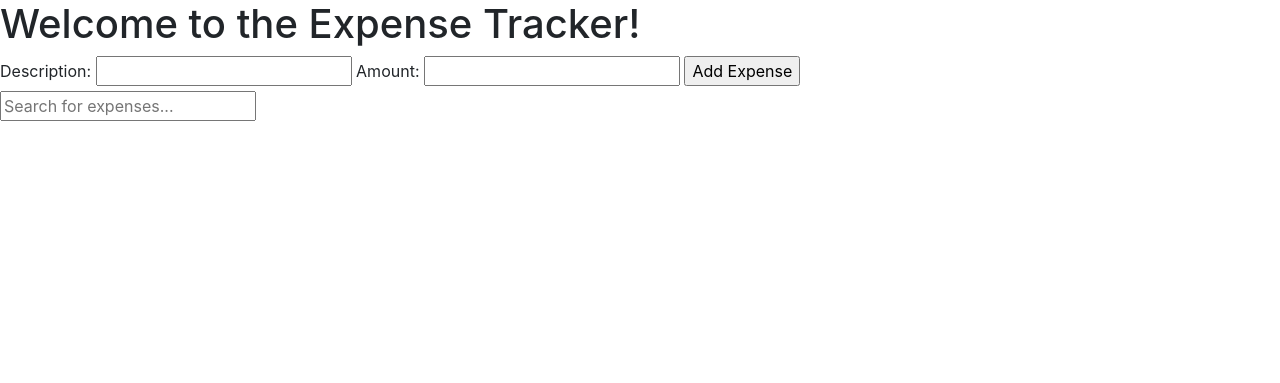
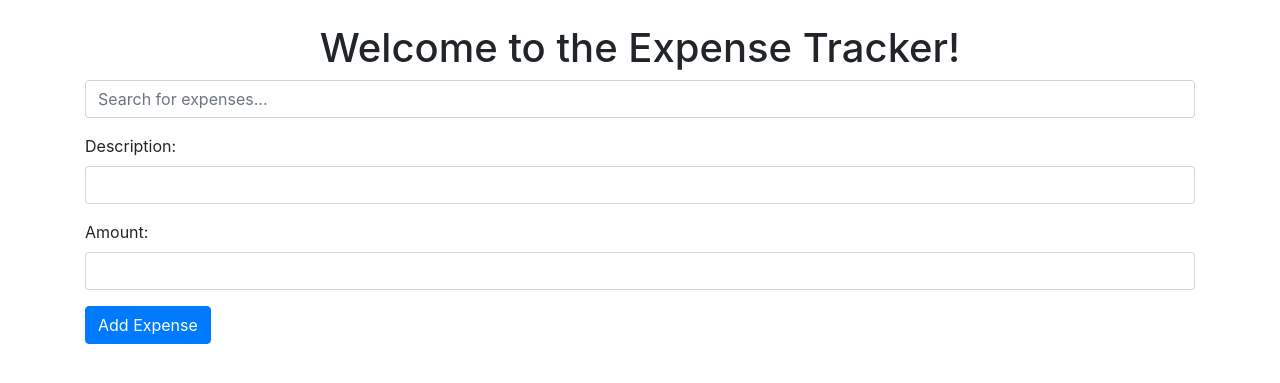
Before and after one commit to Ari2123/DataScience, a Flask app: page / in a window 1280 px wide. Shown: the top 383 px of the page. Run offline with Flask 3, Linux system fonts and the light colour scheme; data that the repository does not hold is empty; some libraries are stand-ins or nearby versions.

Commit message:
Update home.html

```diff
--- a/expense_tracker/templates/home.html
+++ b/expense_tracker/templates/home.html
@@ -7,41 +7,44 @@
     <link href="https://stackpath.bootstrapcdn.com/bootstrap/4.3.1/css/bootstrap.min.css" rel="stylesheet">
     <script src="https://code.jquery.com/jquery-3.3.1.slim.min.js"></script>
     <script src="https://cdnjs.cloudflare.com/ajax/libs/popper.js/1.14.7/umd/popper.min.js"></script>
-    <script src="https://stackpath.bootstrapcdn.com/bootstrap/4.3.1/js/bootstrap.min.js"></script>
 </head>
 <body>
-    <h1>Welcome to the Expense Tracker!</h1>
-    <form action="{{ url_for('main.add_expense') }}" method="post">
-        <label for="description">Description:</label>
-        <input type="text" id="description" name="description" required>
-        <label for="amount">Amount:</label>
-        <input type="number" id="amount" name="amount" required>
-        <input type="submit" value="Add Expense">
+
+<div class="container">
+    <h1 class="text-center mt-4">Welcome to the Expense Tracker!</h1>
+
+    {% with messages = get_flashed_messages() %}
+        {% if messages %}
+            <div class="alert alert-success">
+                {% for message in messages %}
+                    {{ message }}
+                {% endfor %}
+            </div>
+        {% endif %}
+    {% endwith %}
+
+    <input type="text" class="form-control mb-3" id="searchInput" placeholder="Search for expenses...">
+
+    <form action="{{ url_for('main.add_expense') }}" method="post" class="mb-3">
+        <div class="form-group">
+            <label for="description">Description:</label>
+            <input type="text" class="form-control" id="description" name="description" required>
+        </div>
+        <div class="form-group">
+            <label for="amount">Amount:</label>
+            <input type="number" class="form-control" id="amount" name="amount" required>
+        </div>
+        <input type="submit" class="btn btn-primary" value="Add Expense">
     </form>
-    <input type="text" id="searchInput" placeholder="Search for expenses..." onkeyup="searchExpenses()">
-    <ul id="expenseList">
+
+    <ul id="expenseList" class="list-group">
         {% for expense in expenses %}
-            <li>{{ expense.description }}: ${{ expense.amount }}</li>
+            <li class="list-group-item">{{ expense.description }}: ${{ expense.amount }}</li>
         {% endfor %}
     </ul>
-    <script>
-        function searchExpenses() {
-            var input, filter, ul, li, i, txtValue;
-            input = document.getElementById('searchInput');
-            filter = input.value.toUpperCase();
-            ul = document.getElementById('expenseList');
-            li = ul.getElementsByTagName('li');
+</div>
 
-            for (i = 0; i < li.length; i++) {
-                txtValue = li[i].textContent || li[i].innerText;
-                if (txtValue.toUpperCase().indexOf(filter) > -1) {
-                    li[i].style.display = "";
-                } else {
-                    li[i].style.display = "none";
-                }
-            }
-        }
-    </script>
-    <script src="{{ url_for('static', filename='js/app.js') }}"></script>
+<script src="https://stackpath.bootstrapcdn.com/bootstrap/4.3.1/js/bootstrap.min.js"></script>
+<script src="{{ url_for('static', filename='js/app.js') }}"></script>
 </body>
 </html>
```
